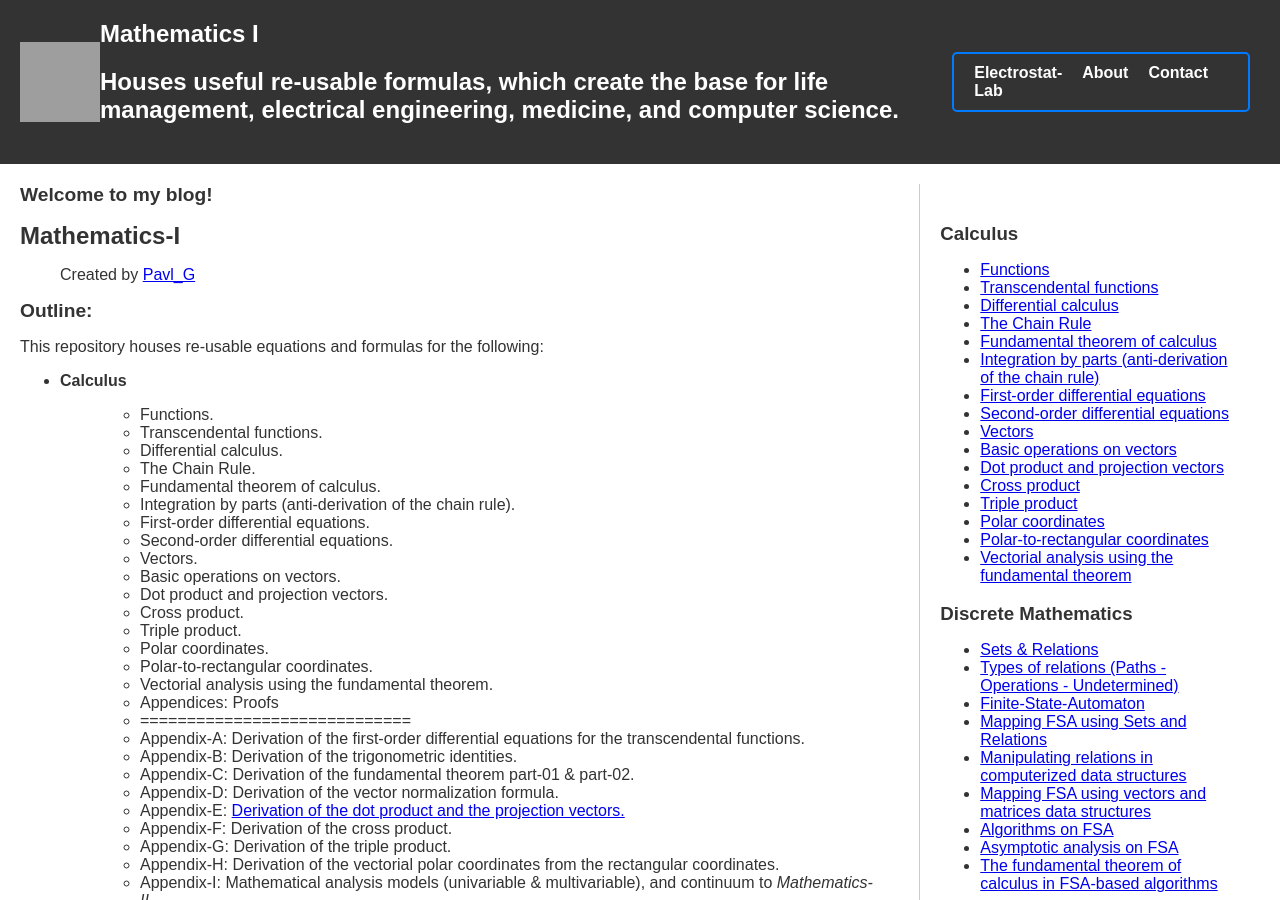
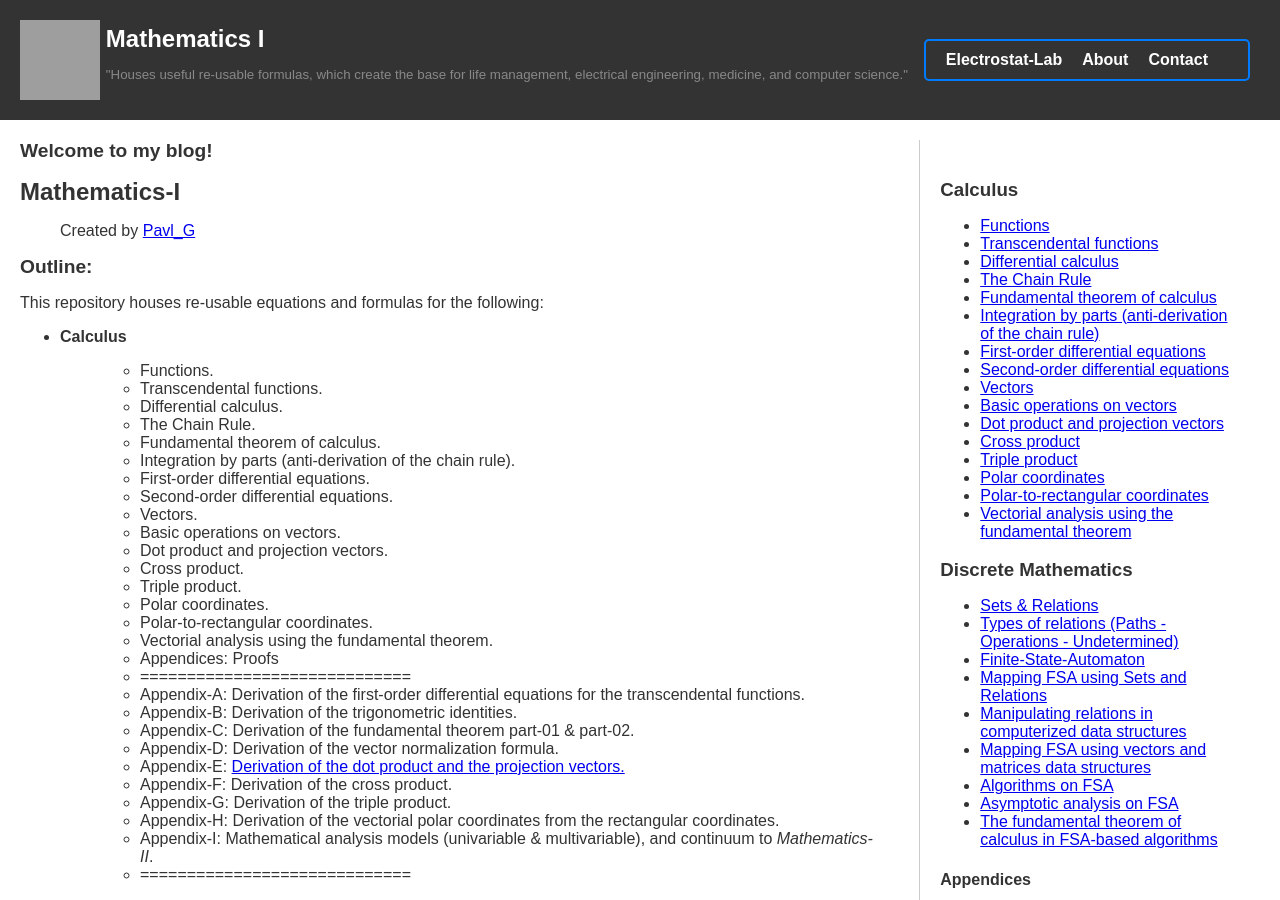
Before and after one commit to Electrostat-Lab/Mathematics-I, a Jekyll site: the page built from index.md, in a window 1280 px wide and 900 px high. Built offline with Jekyll 4.4.1, drawn with Linux system fonts in a browser that asks for light colours; nearby versions of some CDN libraries; our own code applies the rules of GitHub Pages for plain Markdown files; grey boxes are pictures that could not be loaded.

Commit message:
Update default.html

```diff
--- a/_layouts/default.html
+++ b/_layouts/default.html
@@ -16,8 +16,8 @@
 </script>
   <title>My Awesome Blog</title>
   <style>
-	panel {
-	}
+   panel {
+   }
     body {
       font-family: Arial, sans-serif;
       margin: 0;
@@ -97,10 +97,8 @@
   <header>
     <img src="https://avatars.githubusercontent.com/u/103846078?s=400&u=ddac8707698572d5827be7780234b7a8659f0fe3&v=4" width=80 height=80 />
    <panel>
-               <h1 id="project_title">{{ site.title | default: site.github.repository_name }}</h1>
-          <h2 id="project_tagline">{{ site.description | default: site.github.project_tagline }}</h2>
-<!--     <h1>Mathematics-I</h1>
-    <p class="subtitle" align="center">"Houses useful re-usable mathematical formulas and equations for life management"</p>  -->
+    <h1>{{ site.title | default: site.github.repository_name }}</h1>
+    <p class="subtitle" align="center">"{{ site.description | default: site.github.project_tagline }}"</p>
    </panel>
     <nav class="a">
       <ul>
@@ -180,6 +178,7 @@
         <li><a href="#">The fundamental theorem of calculus in FSA-based algorithms</a></li>
       </ul>
       <h4>Appendices</h4>
+	<ul>
 <!-- 	> * ()
 
 	> * ()
@@ -195,6 +194,7 @@
         <li><a href="#">Algorithms on FSA</a></li>
         <li><a href="#">Asymptotic analysis on FSA</a></li>
         <li><a href="#">The fundamental theorem of calculus in FSA-based algorithms</a></li>
+        </ul>
     </aside>
   </main>
 </body>
```
